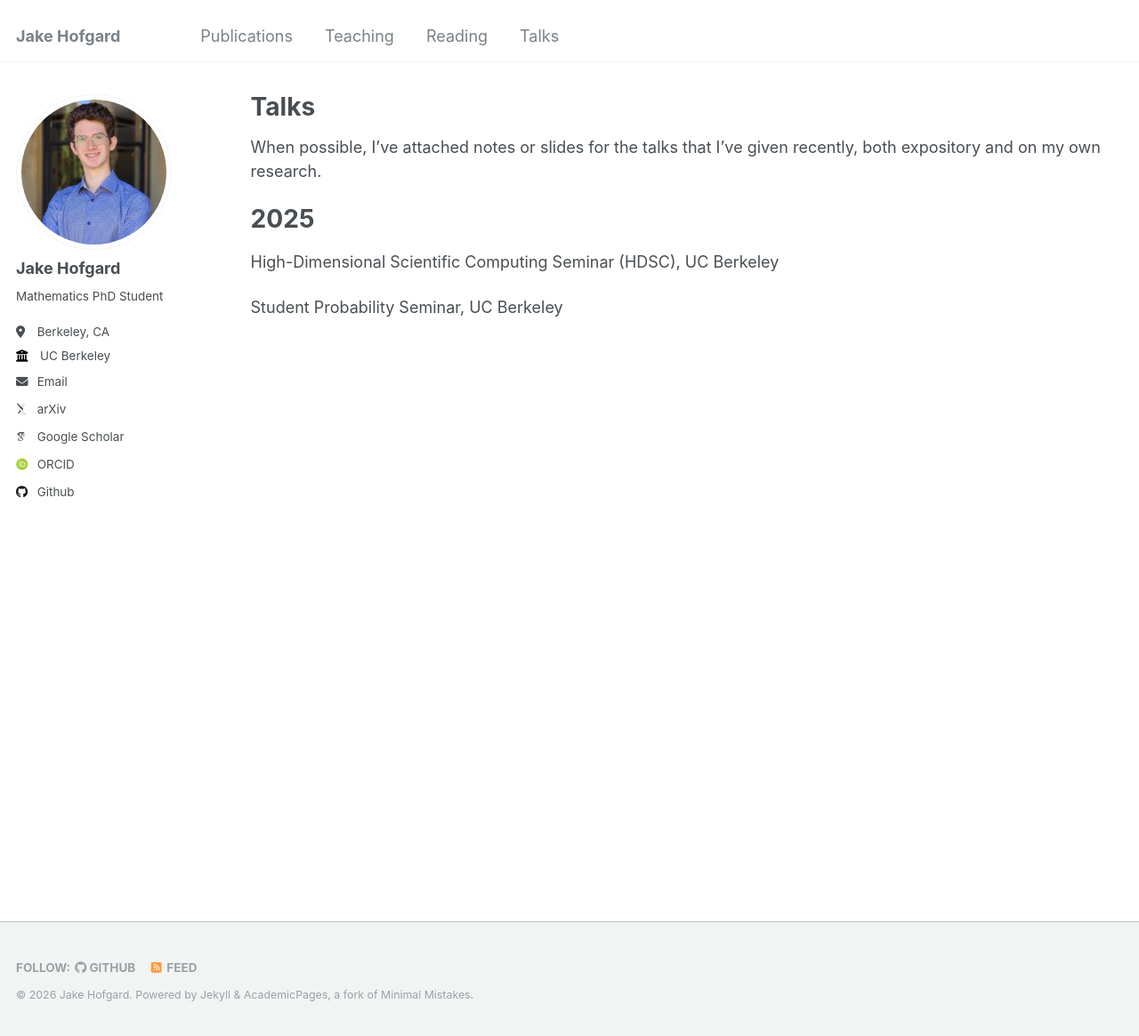
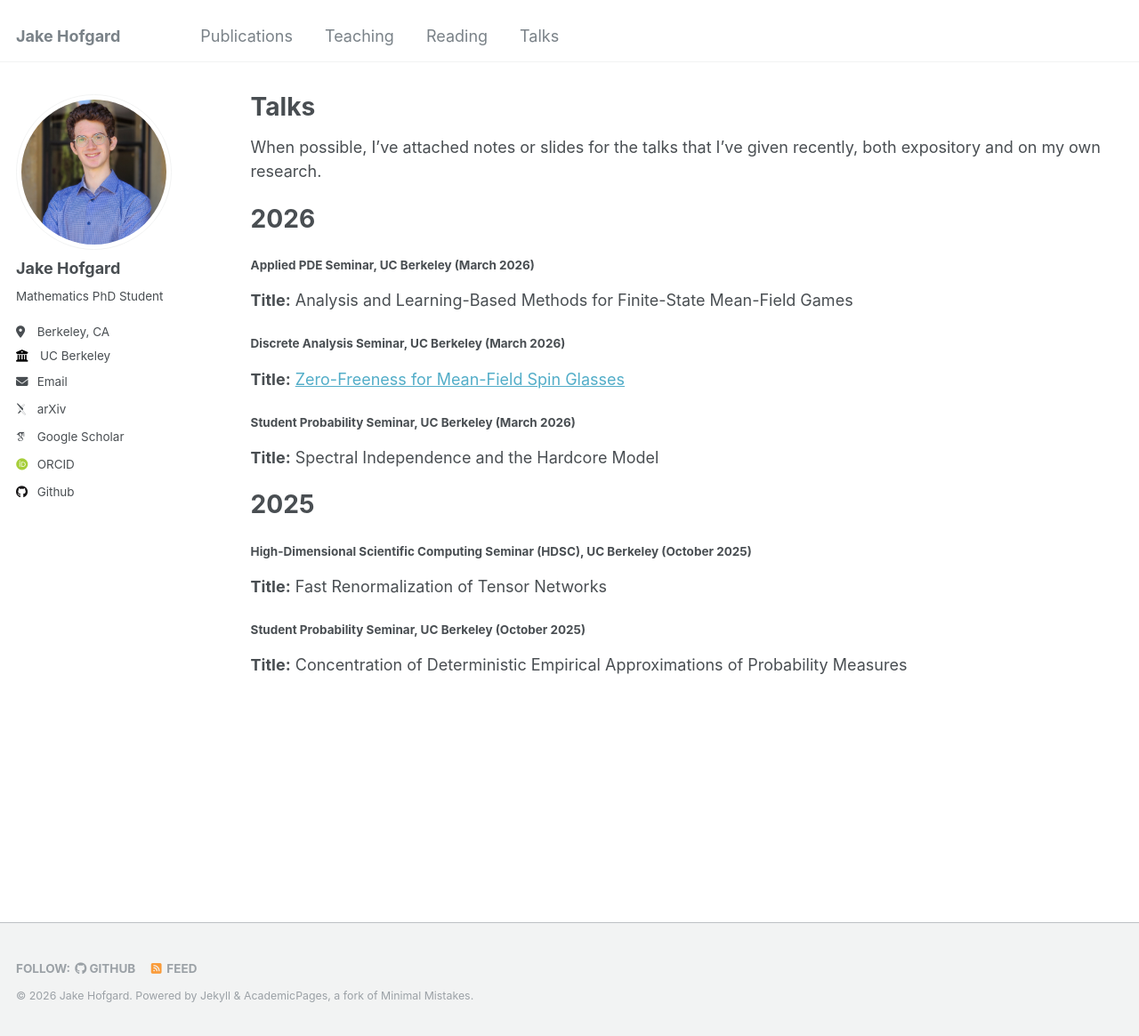
Before and after one commit to jakehofgard/jakehofgard.github.io, a Jekyll site: the page built from _pages/talks.md, in a window 1280 px wide and 1165 px high. Shown: the whole window at 89% size. Built offline with Jekyll 4.4.1, drawn with Linux system fonts in a browser that asks for light colours; some web fonts are replaced.

Commit message:
Update talks

```diff
--- a/_pages/talks.md
+++ b/_pages/talks.md
@@ -7,8 +7,26 @@ author_profile: true
 
 When possible, I've attached notes or slides for the talks that I've given recently, both expository and on my own research.
 
+# 2026
+
+#### Applied PDE Seminar, UC Berkeley (March 2026)
+
+**Title:** Analysis and Learning-Based Methods for Finite-State Mean-Field Games
+
+#### Discrete Analysis Seminar, UC Berkeley (March 2026)
+
+**Title:** [Zero-Freeness for Mean-Field Spin Glasses](../files//DiscreteAnalysisZeroFreeness.pdf)
+
+#### Student Probability Seminar, UC Berkeley (March 2026)
+
+**Title:** Spectral Independence and the Hardcore Model
+
 # 2025
 
-High-Dimensional Scientific Computing Seminar (HDSC), UC Berkeley
+#### High-Dimensional Scientific Computing Seminar (HDSC), UC Berkeley (October 2025)
 
-Student Probability Seminar, UC Berkeley
+**Title:** Fast Renormalization of Tensor Networks
+
+#### Student Probability Seminar, UC Berkeley (October 2025)
+
+**Title:** Concentration of Deterministic Empirical Approximations of Probability Measures
```
